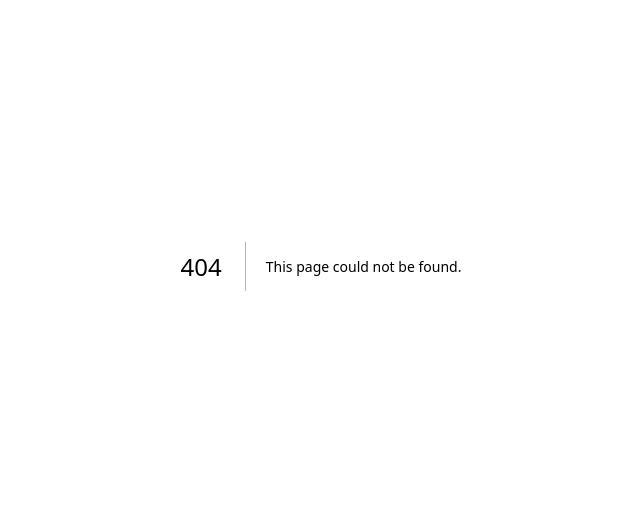
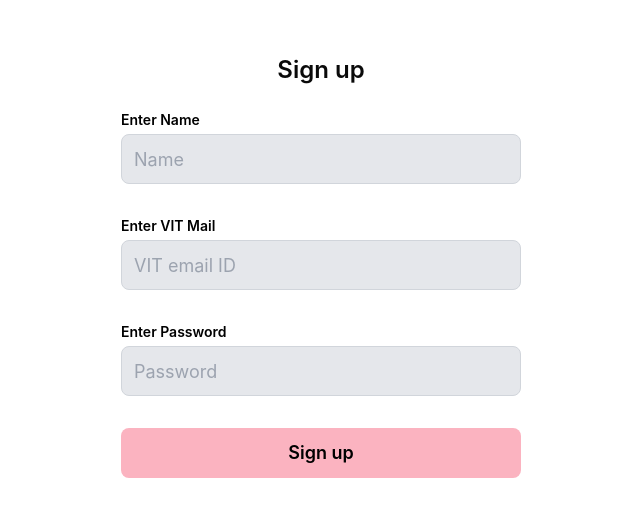
Before and after one commit to CodeChefVIT/clueminati-2.0-webapp, a Next.js app: page /signup in a window 1280 px wide. Before the commit this address had no page. Shown: the part 134-650 px from the top of the page, without its empty margins (319-959 px from the left). Built offline with nearby package versions, Linux system fonts and the light colour scheme.

Commit message:
feat: signup testing

```diff
--- a/src/app/api/auth/signup/route.ts
+++ b/src/app/api/auth/signup/route.ts
@@ -14,7 +14,7 @@ export async function POST(req: NextRequest) {
       return NextResponse.json({ message: "Invalid data" }, { status: 400 });
     }
     return NextResponse.json(
-      { message: "Something went wrong" },
+      { message: "Something went wrong", error: e },
       { status: 500 },
     );
   }
@@ -54,7 +54,7 @@ export async function POST(req: NextRequest) {
     }
 
     return NextResponse.json(
-      { message: "Something went wrong" },
+      { message: "Something went wrong", error: e },
       { status: 500 },
     );
   }
--- /dev/null
+++ b/src/app/signup/page.tsx
@@ -0,0 +1,134 @@
+"use client";
+import { errorToast } from "@/utils/errors";
+import axios from "axios";
+import { useRouter } from "next/navigation";
+import { useEffect, useState } from "react";
+import { toast } from "react-toastify";
+import { z } from "zod";
+
+// Validation schema using Zod for login
+const loginSchema = z.object({
+  email: z
+    .string()
+    .email({ message: "Invalid email address" })
+    .regex(/@vitstudent.ac.in$/, {
+      message: "Only VIT student email addresses are allowed",
+    }),
+  password: z
+    .string()
+    .min(4, { message: "Password must be at least 4 characters long" }),
+});
+
+export default function LoginPage() {
+  const [email, setEmail] = useState<string>("");
+  const [password, setPassword] = useState<string>("");
+  const [name, setName] = useState<string>("");
+  const router = useRouter();
+
+  // Handle login submit
+  const handleLoginSubmit = async (e: React.FormEvent) => {
+    e.preventDefault();
+    const result = loginSchema.safeParse({ email, password });
+
+    if (!result.success) {
+      const formErrors = result.error.format();
+      if (formErrors.email?._errors[0]) {
+        toast.error(formErrors.email._errors[0]);
+      }
+      if (formErrors.password?._errors[0]) {
+        toast.error(formErrors.password._errors[0]);
+      }
+      return;
+    }
+
+    try {
+      const { data } = await axios.post("/api/auth/signup", {
+        email: email.trim(),
+        password: password.trim(),
+        name: name.trim(),
+        key: "clueminati-2.0-web",
+      });
+      toast.success("ONG no way you have an account!");
+      router.push("/login");
+    } catch (e) {
+      errorToast(e);
+    }
+  };
+
+  useEffect(() => {
+    localStorage.clear();
+  }, []);
+
+  return (
+    <div className="flex min-h-screen flex-col items-center justify-center bg-white p-4">
+      <main
+        className="w-full max-w-md rounded-lg bg-white p-6"
+        style={{ fontFamily: "Inter, sans-serif" }}
+      >
+        <h1 className="mb-6 text-center text-2xl font-semibold">Sign up</h1>
+
+        <form className="flex flex-col gap-4" onSubmit={handleLoginSubmit}>
+          <div className="mb-4 flex flex-col">
+            <label
+              htmlFor="name"
+              className="mb-1 text-sm font-semibold text-black"
+            >
+              Enter Name
+            </label>
+            <input
+              id="name"
+              type="name"
+              placeholder="Name"
+              className="h-[50px] w-full rounded-lg border border-gray-300 bg-gray-200 px-3 text-lg focus:outline-none focus:ring-2 focus:ring-black"
+              value={name}
+              onChange={(e) => setName(e.target.value)}
+              required
+            />
+          </div>
+          <div className="mb-4 flex flex-col">
+            <label
+              htmlFor="email"
+              className="mb-1 text-sm font-semibold text-black"
+            >
+              Enter VIT Mail
+            </label>
+            <input
+              id="email"
+              type="email"
+              placeholder="VIT email ID"
+              className="h-[50px] w-full rounded-lg border border-gray-300 bg-gray-200 px-3 text-lg focus:outline-none focus:ring-2 focus:ring-black"
+              value={email}
+              onChange={(e) => setEmail(e.target.value)}
+              required
+            />
+          </div>
+
+          <div className="mb-4 flex flex-col">
+            <label
+              htmlFor="password"
+              className="mb-1 text-sm font-semibold text-black"
+            >
+              Enter Password
+            </label>
+            <input
+              id="password"
+              type="password"
+              placeholder="Password"
+              className="h-[50px] w-full rounded-lg border border-gray-300 bg-gray-200 px-3 text-lg focus:outline-none focus:ring-2 focus:ring-black"
+              value={password}
+              onChange={(e) => setPassword(e.target.value)}
+              required
+            />
+          </div>
+
+          <button
+            type="submit"
+            className="h-[50px] w-full rounded-lg bg-[#FBB3C0] px-3 text-lg font-semibold text-black hover:bg-pink-400 focus:outline-none focus:ring-2 focus:ring-pink-600"
+          >
+            Sign up
+          </button>
+        </form>
+      </main>
+    </div>
+  );
+}
--- a/src/server/db/index.ts
+++ b/src/server/db/index.ts
@@ -13,6 +13,8 @@ const globalForDb = globalThis as unknown as {
 };
 
 const conn = globalForDb.conn ?? postgres(env.DATABASE_URL);
+console.log("DATABASE_URL", env.DATABASE_URL);
+console.log(conn);
 if (env.NODE_ENV !== "production") globalForDb.conn = conn;
 
 export const db = drizzle(conn, { schema });
--- a/src/types/client/profile.ts
+++ b/src/types/client/profile.ts
@@ -3,6 +3,7 @@ export interface UserData {
   email: string;
   teamId?: string;
   team?: TeamData;
+  station_code: string; // integrate this, banner on top to inform them their station
 }
 
 export interface TeamData {
```
Also changed, not shown: public/sw.js, src/app/giveup/page.tsx (line endings or trailing spaces), src/app/profile/page.tsx (line endings or trailing spaces).
